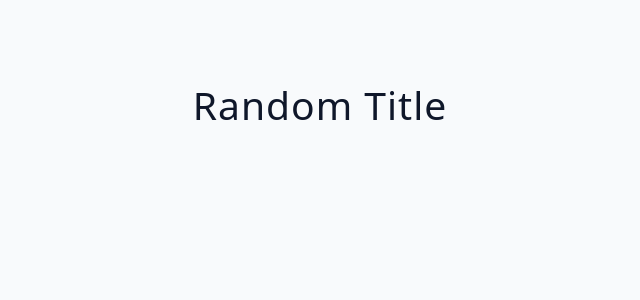
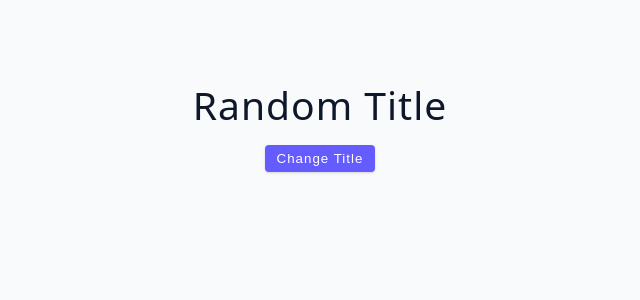
Before and after one commit to codersraj82/03-advanced-react, a React (Vite) app: page / in a window 1280 px wide. Shown: the top 300 px of the page, without its empty margins (320-960 px from the left). Built offline with nearby package versions, Linux system fonts and the light colour scheme.

Commit message:
Why need useState Hook? It needed to maintain the changed vlue and rerender the page.

```diff
--- a/src/tutorial/01-useState/starter/01-error-example.jsx
+++ b/src/tutorial/01-useState/starter/01-error-example.jsx
@@ -1,8 +1,15 @@
 const ErrorExample = () => {
   let title = "random title";
+  const handleClickEvent = () => {
+    title = "Hello People";
+    console.log(title);
+  };
   return (
     <>
       <h2>{title}</h2>
+      <button type="button" className="btn" onClick={handleClickEvent}>
+        Change title
+      </button>
     </>
   );
 };
```
